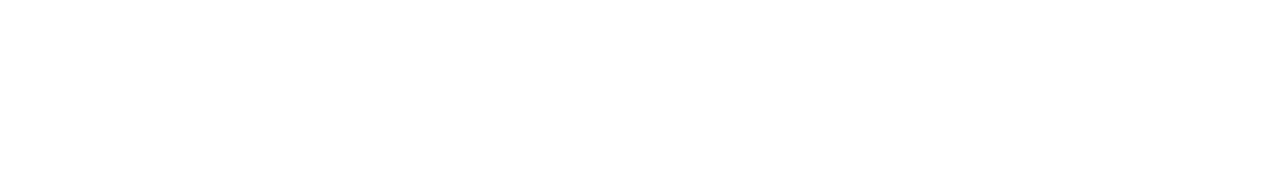
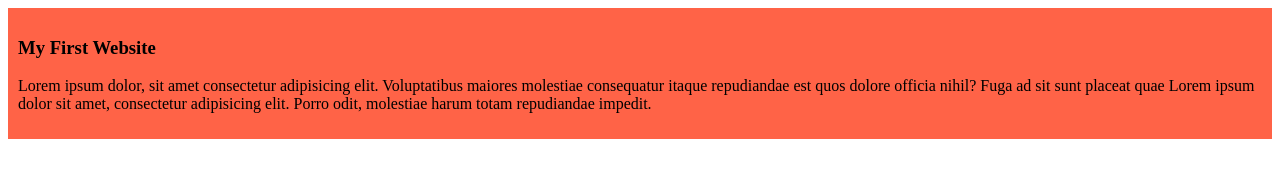
Before and after one commit to sabithossen4/my-simple-website, a plain HTML site: page index.html in a window 1280 px wide. Drawn offline with Linux system fonts and the light colour scheme.

Commit message:
added the first blog

```diff
--- a/index.html
+++ b/index.html
@@ -4,8 +4,12 @@
   <meta charset="UTF-8">
   <meta name="viewport" content="width=device-width, initial-scale=1.0">
   <title>My simple Website</title>
+  <link rel="stylesheet" href="styles/blog.css">
 </head>
 <body>
-
+  <div>
+    <h3>My First Website</h3>
+    <p>Lorem ipsum dolor, sit amet consectetur adipisicing elit. Voluptatibus maiores molestiae consequatur itaque repudiandae est quos dolore officia nihil? Fuga ad sit sunt placeat quae Lorem ipsum dolor sit amet, consectetur adipisicing elit. Porro odit, molestiae harum totam repudiandae impedit.</p>
+  </div>
 </body>
 </html>
--- /dev/null
+++ b/styles/blog.css
@@ -0,0 +1,4 @@
+div{
+  background-color: tomato;
+  padding: 10px;
+}
```
